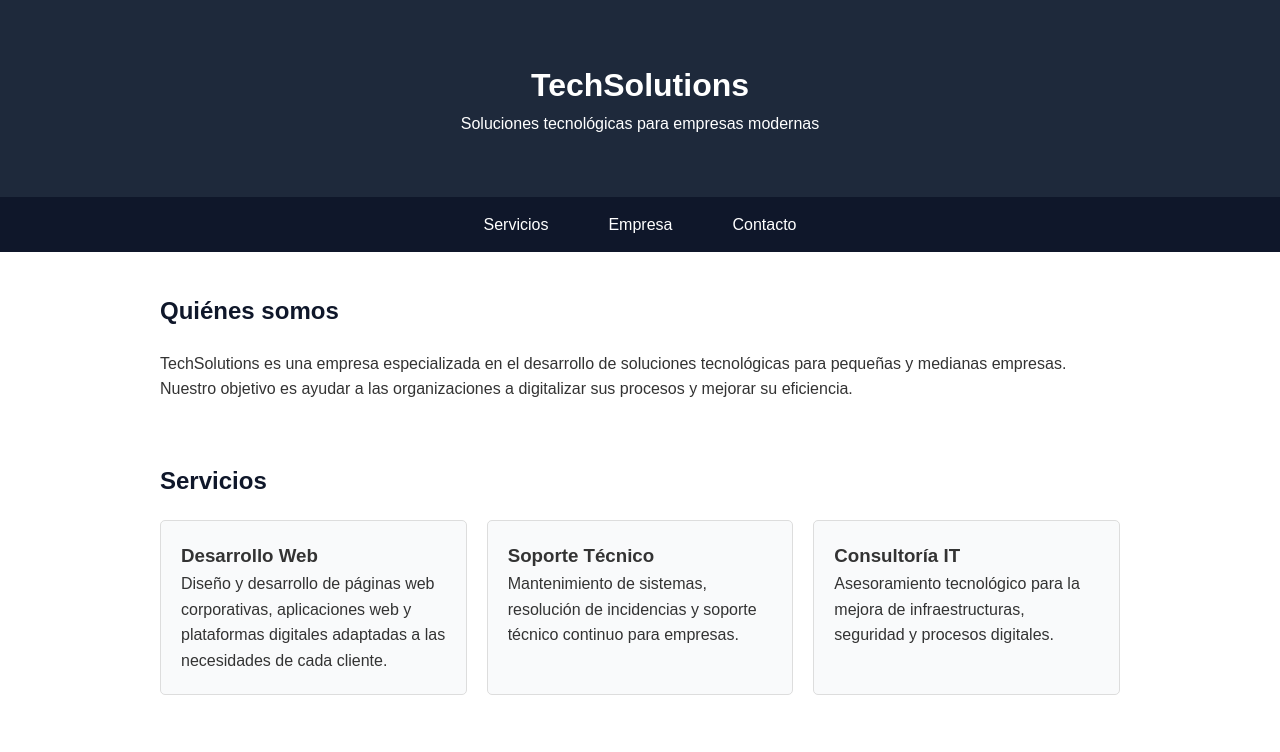
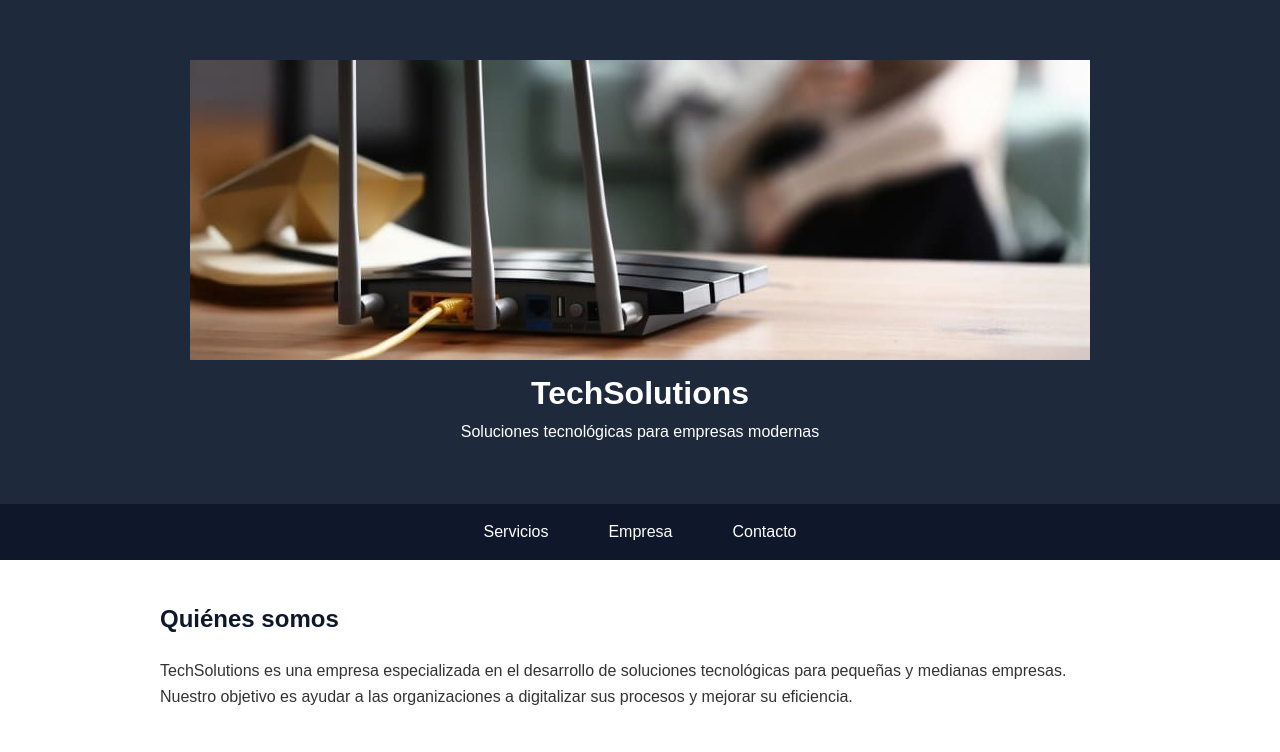
Before and after one commit to Charlie-24/PaginaDePrueba, a plain HTML site: page index.html in a window 1280 px wide. Shown: the top 752 px of the page. Drawn offline with Linux system fonts and the light colour scheme.

Commit message:
imagen añadida

```diff
--- a/index.html
+++ b/index.html
@@ -9,6 +9,9 @@
 <body>
 
 <header class="hero">
+
+    <img src="assets/hero.jpg" alt="imagen">
+
     <div class="hero-content">
         <h1>TechSolutions</h1>
         <p>Soluciones tecnológicas para empresas modernas</p>
```
